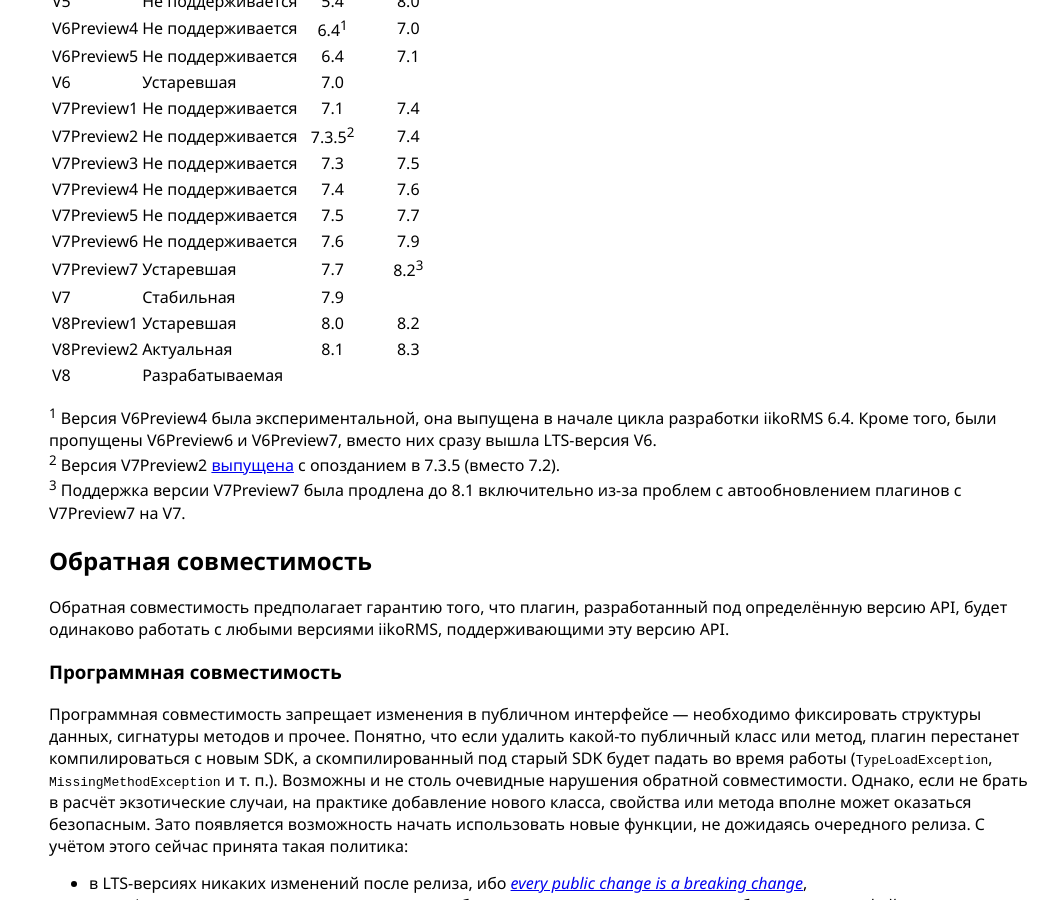
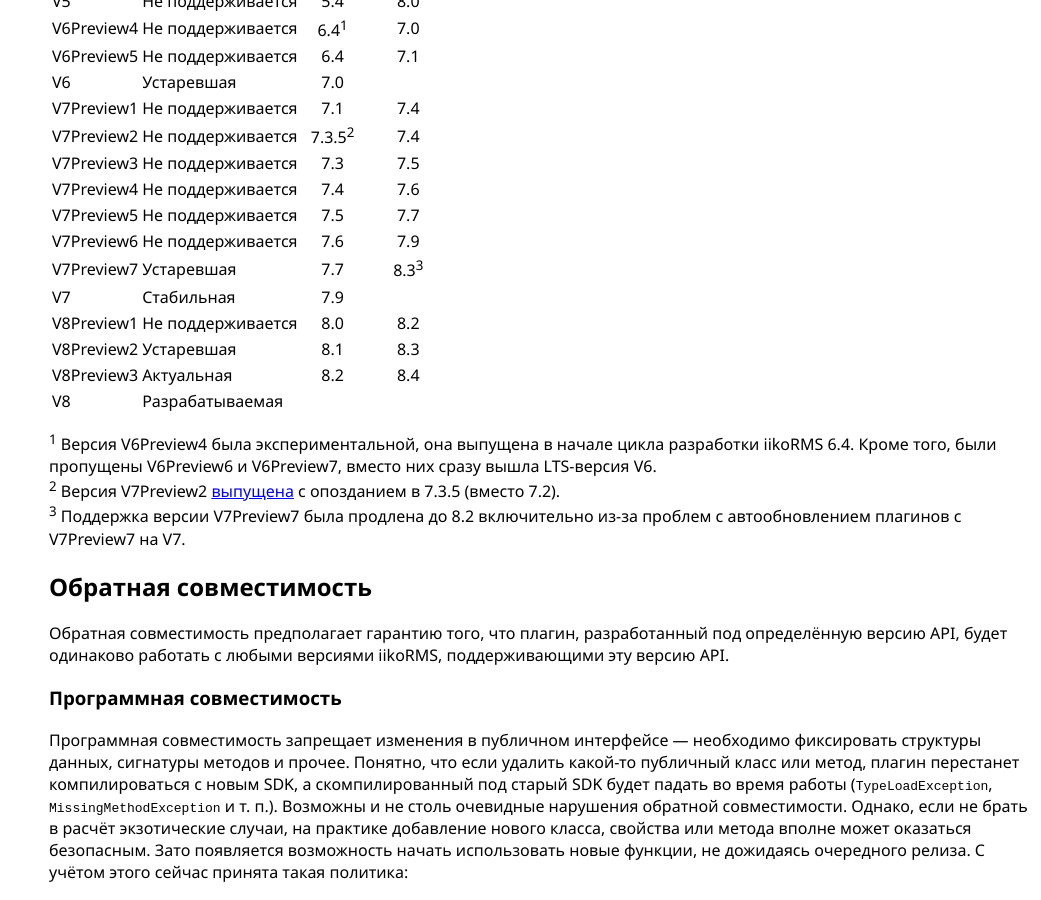
Before and after one commit to iiko/front.api.doc, a Jekyll site: the page built from versioning.md, in a window 1280 px wide and 900 px high, scrolled down 2322 px. Shown: the whole window, without its empty margins (239-1280 px from the left). Built offline with Jekyll 4.4.1, drawn with Linux system fonts in a browser that asks for light colours.

Commit message:
RMS-53946 Добавить информацию о новой версии в график выпуска версий

```diff
--- a/versioning.md
+++ b/versioning.md
@@ -90,6 +90,7 @@
     <text x="480" y="520" font-size="80%">7.9</text>
     <text x="502" y="520" font-size="80%">8.0</text>
     <text x="524" y="520" font-size="80%">8.1</text>
+    <text x="546" y="520" font-size="80%">8.2</text>
   </g>
   <g>
     <rect x="0" y="5" fill="rgba(130,130,0,0.1)" height="20" width="816" />
@@ -222,16 +223,17 @@
 | V7Preview4 | Не поддерживается | 7.4              | 7.6      |
 | V7Preview5 | Не поддерживается | 7.5              | 7.7      |
 | V7Preview6 | Не поддерживается | 7.6              | 7.9      |
-| V7Preview7 | Устаревшая        | 7.7              | 8.2<sup>3</sup>      |
+| V7Preview7 | Устаревшая        | 7.7              | 8.3<sup>3</sup>      |
 | V7         | Стабильная        | 7.9              |          |
-| V8Preview1 | Устаревшая        | 8.0              | 8.2      |
-| V8Preview2 | Актуальная        | 8.1              | 8.3      |
+| V8Preview1 | Не поддерживается | 8.0              | 8.2      |
+| V8Preview2 | Устаревшая        | 8.1              | 8.3      |
+| V8Preview3 | Актуальная        | 8.2              | 8.4      |
 | V8         | Разрабатываемая   |                  |          |
 
 
 <sup>1</sup> Версия V6Preview4 была экспериментальной, она выпущена в начале цикла разработки iikoRMS 6.4. Кроме того, были пропущены V6Preview6 и V6Preview7, вместо них сразу вышла LTS-версия V6.
 <sup>2</sup> Версия V7Preview2 [выпущена](2020/05/28/v7preview2-release.html) с опозданием в 7.3.5 (вместо 7.2).
-<sup>3</sup> Поддержка версии V7Preview7 была продлена до 8.1 включительно из-за проблем с автообновлением плагинов с V7Preview7 на V7.
+<sup>3</sup> Поддержка версии V7Preview7 была продлена до 8.2 включительно из-за проблем с автообновлением плагинов с V7Preview7 на V7.
 
 ## Обратная совместимость
 Обратная совместимость предполагает гарантию того, что плагин, разработанный под определённую версию API, будет одинаково работать с любыми версиями iikoRMS, поддерживающими эту версию API.
```
